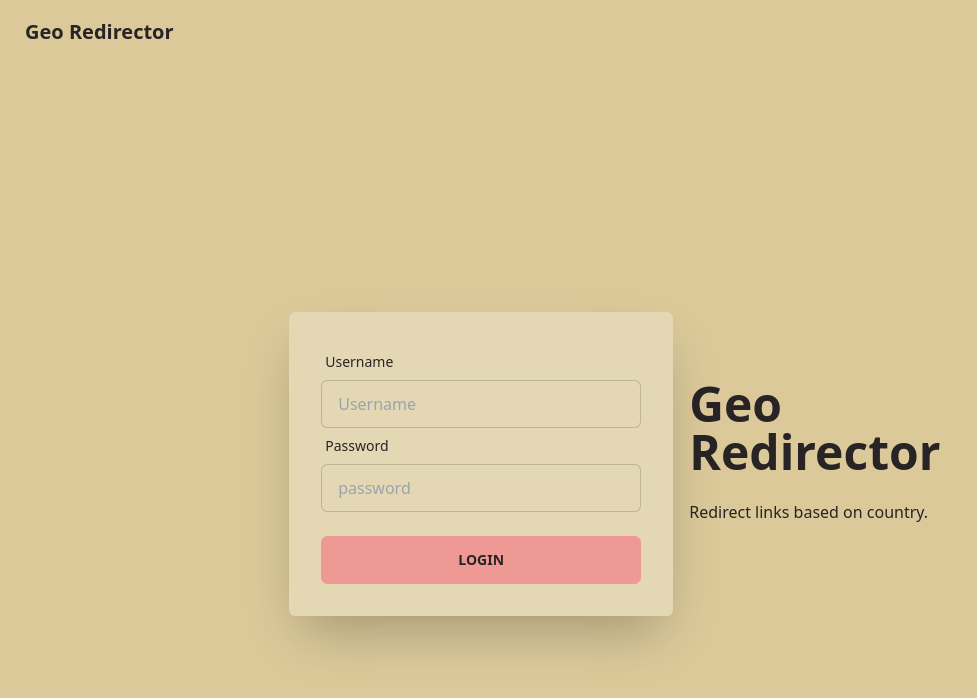
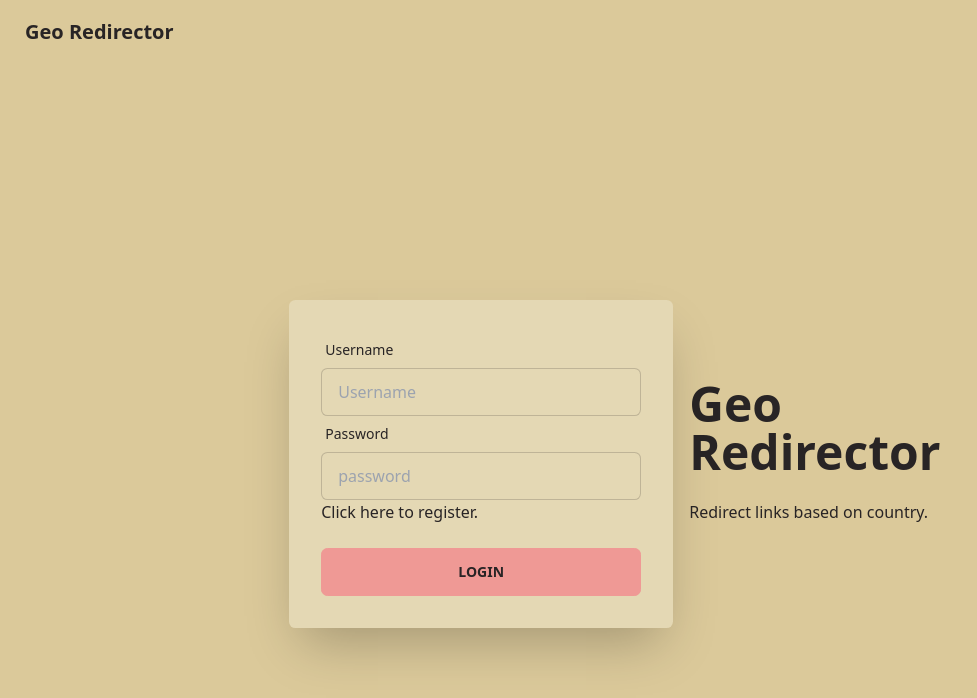
Before and after one commit to abishekmuthian/geo-redirector, a SvelteKit app: page / in a window 1280 px wide. Shown: the top 698 px of the page, without its empty margins (0-977 px from the left). Built offline with nearby package versions, Linux system fonts and the light colour scheme; no server answers.

Commit message:
Register/Login toggle

```diff
--- a/src/routes/(product)/deleteProduct/[name]/+page.server.ts
+++ b/src/routes/(product)/deleteProduct/[name]/+page.server.ts
@@ -48,5 +48,5 @@ export const load = (async ({ params: { name }, locals }) => {
   });
   console.log("Deleted Product ", deletedProduct);
 
-  throw redirect(303, "/productsList");
+  throw redirect(302, "/productsList");
 }) satisfies PageServerLoad;
--- a/src/routes/(product)/productsList/+page.svelte
+++ b/src/routes/(product)/productsList/+page.svelte
@@ -25,8 +25,8 @@
           {#each fetchedData as item, index}
             <tr>
               <td>{item.name}</td>
-              <td>
-                localhost.com/product/{`${encodeURI(item.name)}`}
+              <td class="link">
+                https://localhost.com/product/{`${encodeURI(item.name)}`}
               </td>
               <td>
                 <a
--- a/src/routes/+page.svelte
+++ b/src/routes/+page.svelte
@@ -4,7 +4,7 @@
 
   export let form: ActionData;
   // export let registerFlag = process.env.REGISTER;
-  export let registerFlag = "";
+  export let registerFlag = false;
 
   console.log("Register flag is:", registerFlag);
 </script>
@@ -17,7 +17,7 @@
     </div>
     <div class="card flex-shrink-0 w-full max-w-sm shadow-2xl bg-base-100">
       <div class="card-body">
-        {#if !(registerFlag === "on")}
+        {#if !registerFlag}
           <form action="?/login" method="POST" use:enhance>
             <div class="form-control">
               <label class="label">
@@ -82,6 +82,13 @@
                 <span>You have entered the wrong credentials.</span>
               </div>
             {/if}
+            <span
+              >Click <a
+                data-sveltekit-preload-data="tap"
+                on:click={() => (registerFlag = !registerFlag)}>here</a
+              >
+              to register.</span
+            >
             <div class="form-control mt-6">
               <button class="btn btn-primary" type="submit">Login</button>
             </div>
@@ -133,6 +140,13 @@
                 <span>Username is taken.</span>
               </div>
             {/if}
+            <span
+              >Click <a
+                data-sveltekit-preload-data="tap"
+                on:click={() => (registerFlag = !registerFlag)}>here</a
+              >
+              to login.</span
+            >
             <div class="form-control mt-6">
               <button class="btn btn-primary" type="submit">Register</button>
             </div>
```
